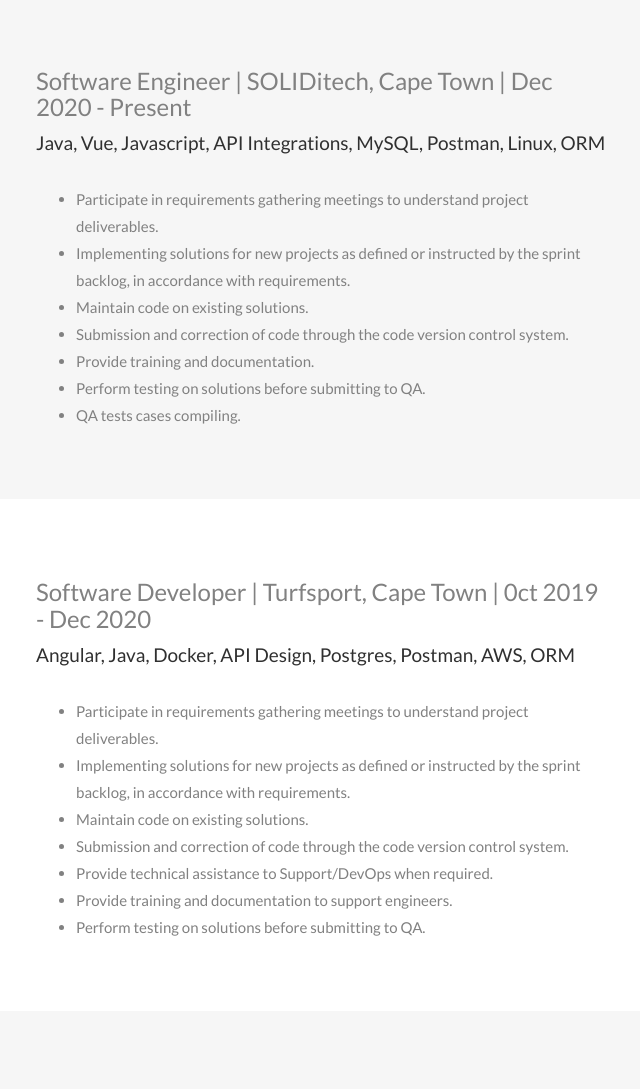
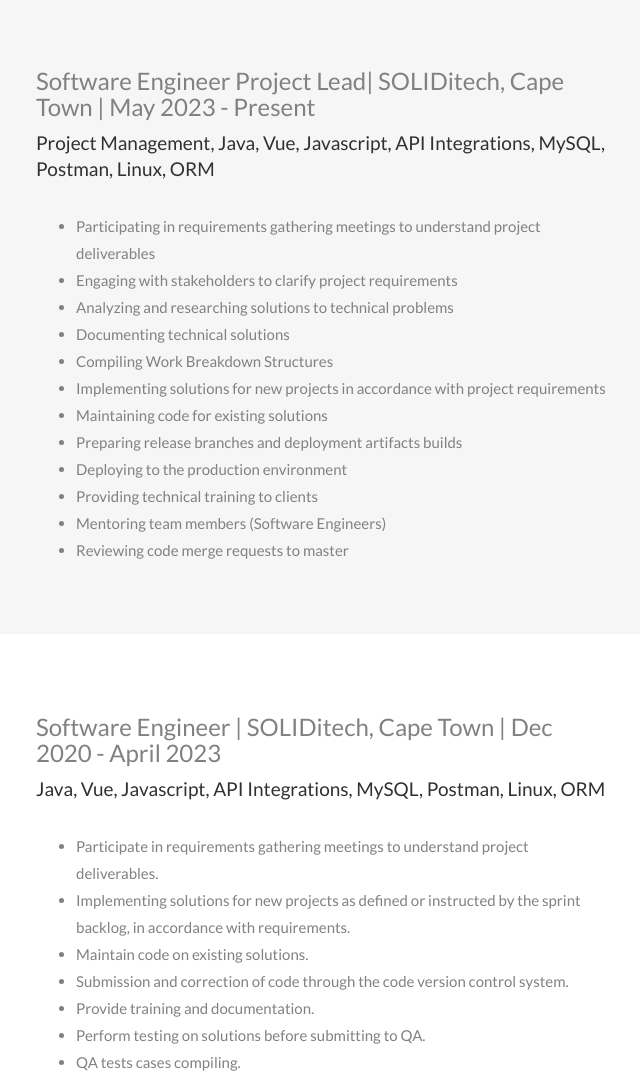
Before and after one commit to tawandamatsika39/tawandamatsika39.github.io, a plain HTML site: page index.html in a window 1280 px wide. Shown: the part 980-2069 px from the top of the page, without its empty margins (14-654 px from the left). Drawn offline with nearby package versions, Linux system fonts and the light colour scheme.

Commit message:
Update index.html

```diff
--- a/index.html
+++ b/index.html
@@ -253,7 +253,32 @@
     <div id="about" class="container-fluid bg-grey">
       <div class="row">
           <div class="col-sm-6">
-              <h3>Software Engineer | SOLIDitech, Cape Town | Dec 2020 - Present </h3>
+              <h3>Software Engineer Project Lead| SOLIDitech, Cape Town | May 2023 - Present </h3>
+              <h4>Project Management, Java, Vue, Javascript, API Integrations, MySQL, Postman, Linux, ORM </h4>
+              <ul>
+                  <li>Participating in requirements gathering meetings to understand project deliverables</li>
+                  <li>Engaging with stakeholders to clarify project requirements</li>
+                  <li>Analyzing and researching solutions to technical problems</li>
+                  <li>Documenting technical solutions</li>
+                  <li>Compiling Work Breakdown Structures</li>
+                  <li>Implementing solutions for new projects in accordance with project requirements</li>
+                  <li>Maintaining code for existing solutions</li>
+                  <li>Preparing release branches and deployment artifacts builds</li>
+                  <li>Deploying to the production environment</li>
+                  <li>Providing technical training to clients</li>
+                  <li>Mentoring team members (Software Engineers)</li>
+                  <li>Reviewing code merge requests to master</li>
+              </ul>
+          </div>
+          <div class="col-sm-4">
+          </div>
+      </div>
+  </div>
+
+    <div id="about" class="container-fluid">
+      <div class="row">
+          <div class="col-sm-6">
+              <h3>Software Engineer | SOLIDitech, Cape Town | Dec 2020 - April 2023 </h3>
               <h4>Java, Vue, Javascript, API Integrations, MySQL, Postman, Linux, ORM </h4>
               <ul>
                   <li>Participate in requirements gathering meetings to understand project deliverables.</li>
@@ -271,7 +296,7 @@
       </div>
   </div>
 
-    <div id="about" class="container-fluid">
+    <div id="about" class="container-fluid bg-grey">
         <div class="row">
             <div class="col-sm-6">
                 <h3>Software Developer | Turfsport, Cape Town | 0ct 2019 - Dec 2020 </h3>
@@ -291,7 +316,7 @@
             </div>
         </div>
     </div>
-    <div id="about" class="container-fluid bg-grey">
+    <div id="about" class="container-fluid">
         <div class="row">
             <div class="col-sm-6">
                 <h3>Software Bootcamp Facilitator | HyperionDev, Cape Town | March 2019 - Oct 2019 </h3>
```
